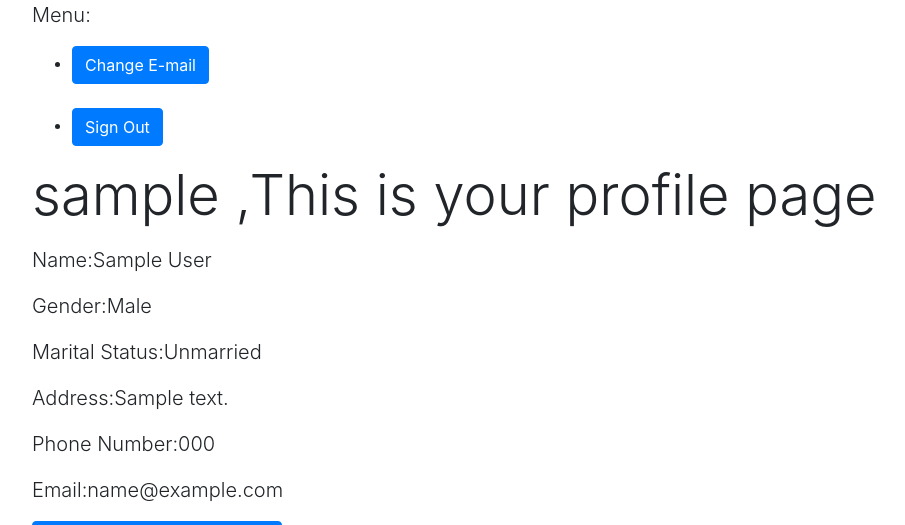
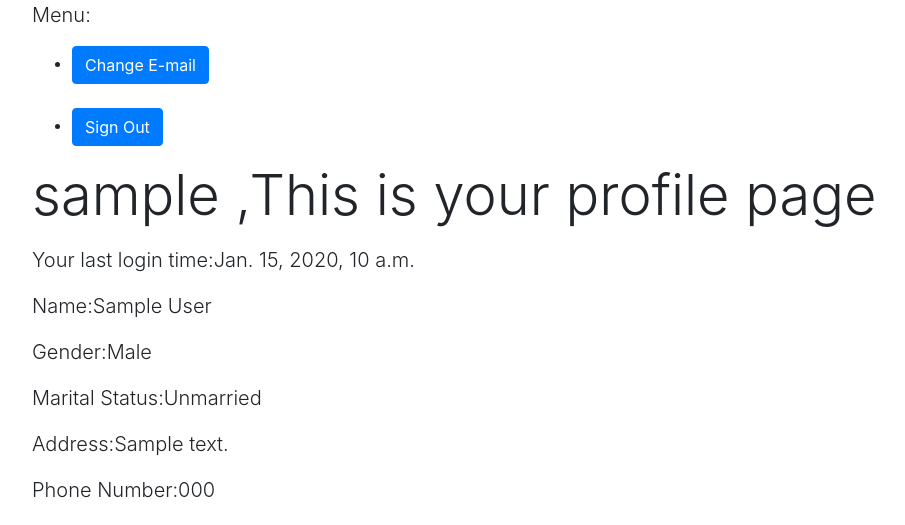
Before and after one commit to nova-sangeeth/django-heroku-app, a Django app: page /profile in a window 1280 px wide. Shown: the part 56-581 px from the top of the page, without its empty margins (53-958 px from the left). Run offline with Django 3.2, Linux system fonts and the light colour scheme; a user stored in the database is signed in; tables that the repository leaves empty hold one stand-in row (values such as "Sample post"); some libraries are stand-ins or nearby versions.

Commit message:
made changes to the profile template page.

```diff
--- a/profile_management_app/templates/profile.html
+++ b/profile_management_app/templates/profile.html
@@ -16,7 +16,9 @@
         </div>
 
         <div class="container" style="overflow: hidden;">
-            {% for items in data %}
+            <p class="lead"> Your last login time:{{user.last_login}}
+            <p>
+                {% for items in data %}
             <p class='lead' style="float: left;"> Name:</p>
             <p class="lead">{{items.name}}</p>
             <p class='lead' style="float: left;">Gender:</p>
```
